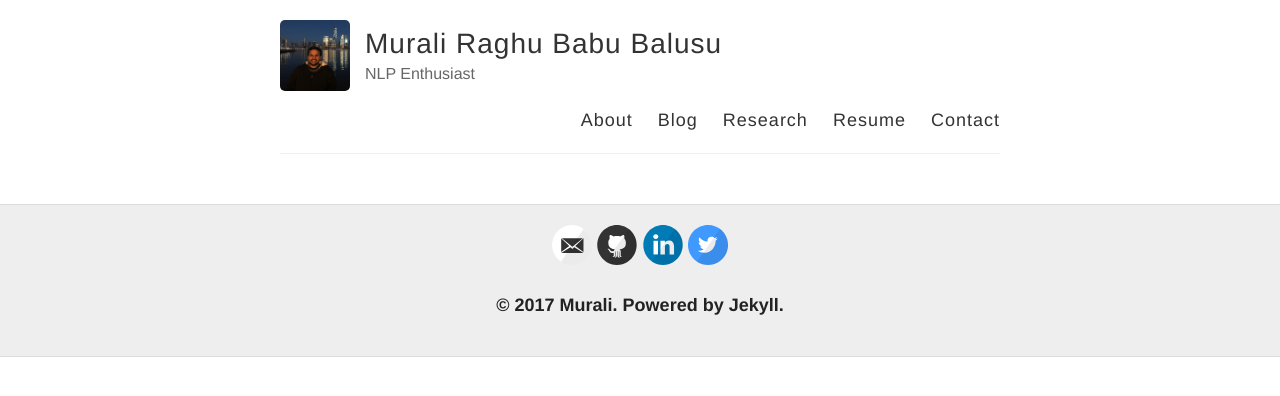
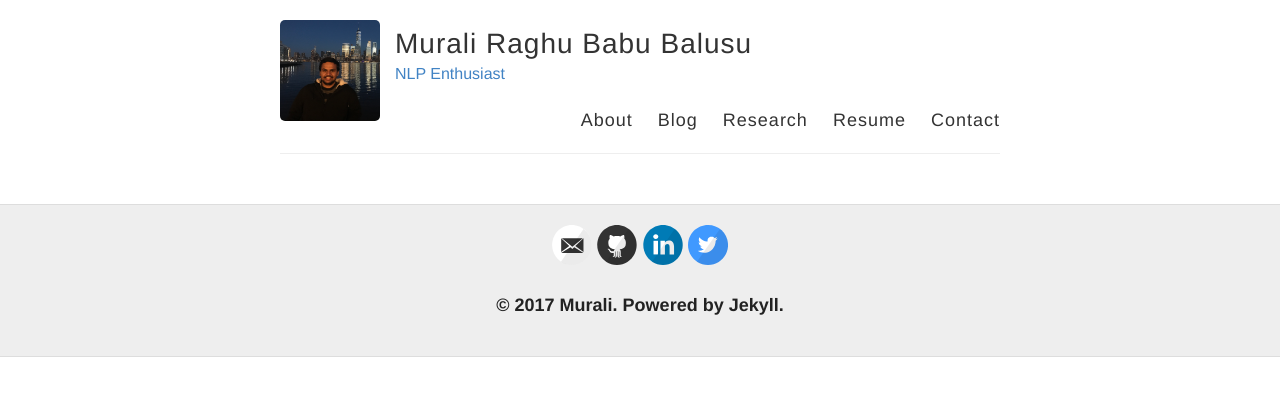
Before and after one commit to bmurali1994/bmurali1994.github.io, a Jekyll site: the page built from index.html, in a window 1280 px wide. Shown: the top 396 px of the page. Built offline with Jekyll 4.4.1, drawn with Linux system fonts in a browser that asks for light colours.

Commit message:
changing default

```diff
--- a/_layouts/default.html
+++ b/_layouts/default.html
@@ -19,11 +19,11 @@
     <div class="wrapper-masthead">
       <div class="container">
         <header class="masthead clearfix">
-          <a href="{{ site.baseurl }}/" class="site-avatar"><img src="{{ site.avatar }}" /></a>
+          <a href="{{ site.baseurl }}/about" class="site-avatar"><img src="{{ site.avatar }}" /></a>
 
           <div class="site-info">
             <h1 class="site-name"><a href="{{ site.baseurl }}/about">{{ site.name }}</a></h1>
-            <p class="site-description">{{ site.description }}</p>
+            <p class="site-description"><a href="{{ site.baseurl }}/about">{{ site.description }}</p>
           </div>
 
           <nav>
--- a/style.scss
+++ b/style.scss
@@ -165,8 +165,8 @@
 
 .site-avatar {
   float: left;
-  width: 70px;
-  height: 70px;
+  width: 100px;
+  height: 100px;
   margin-right: 15px;
 
   @include mobile {
```
